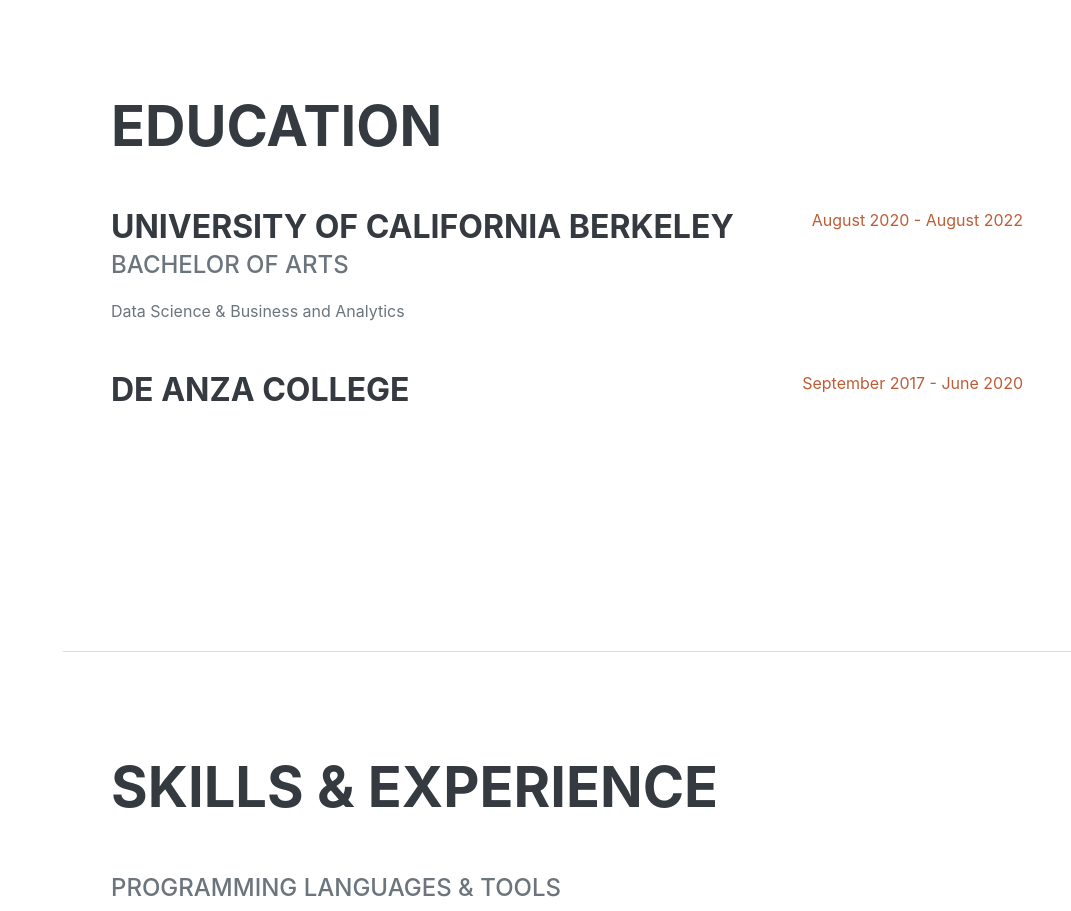
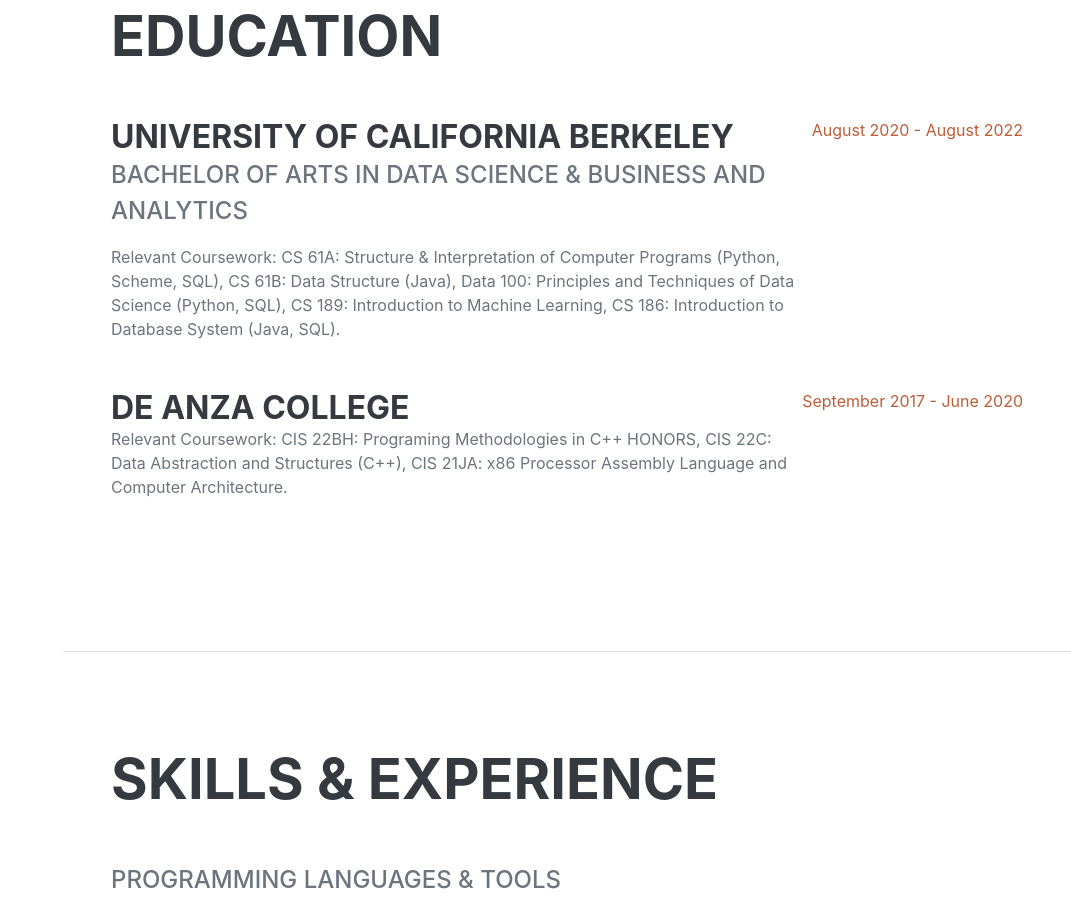
Before and after one commit to efema/Hachiney.github.io, a plain HTML site: page index.html in a window 1280 px wide. Shown: the part 950-1861 px from the top of the page, without its empty margins (209-1280 px from the left). Drawn offline with nearby package versions, Linux system fonts and the light colour scheme; a web font is replaced by a local one.

Commit message:
Update index.html

```diff
--- a/index.html
+++ b/index.html
@@ -55,6 +55,8 @@
                 </div>
             </section>
             <hr class="m-0" />
+
+
              <!-- Education-->
             <section class="resume-section" id="education">
                 <div class="resume-section-content">
@@ -62,14 +64,19 @@
                     <div class="d-flex flex-column flex-md-row justify-content-between mb-5">
                         <div class="flex-grow-1">
                             <h3 class="mb-0">University of California Berkeley</h3>
-                            <div class="subheading mb-3">Bachelor of Arts</div>
-                            <div>Data Science & Business and Analytics</div>
+                            <div class="subheading mb-3">Bachelor of Arts in Data Science & Business and Analytics</div>
+                            <div>Relevant Coursework: CS 61A: Structure & Interpretation of Computer Programs (Python, Scheme, SQL),
+                                CS 61B: Data Structure (Java), Data 100: Principles and Techniques of Data Science (Python, SQL),
+                                CS 189:  Introduction to Machine Learning, CS 186: Introduction to Database System (Java, SQL).</div>
                         </div>
                         <div class="flex-shrink-0"><span class="text-primary">August 2020 - August 2022</span></div>
                     </div>
                     <div class="d-flex flex-column flex-md-row justify-content-between">
                         <div class="flex-grow-1">
                             <h3 class="mb-0">De Anza College</h3>
+                            <div> Relevant Coursework: CIS 22BH: Programing Methodologies in C++ HONORS,
+                                CIS 22C: Data Abstraction and Structures (C++),
+                                CIS 21JA: x86 Processor Assembly Language and Computer Architecture.</div>
                         </div>
                         <div class="flex-shrink-0"><span class="text-primary">September 2017 - June 2020</span></div>
                     </div>
@@ -135,6 +142,7 @@
                         </li>
 
                     </ul>
+                    <div class="subheading mb-3"></div>
                     <div class="subheading mb-3">Libraries:</div>
                     <ul class="fa-ul mb-0">
                         <li>
```
